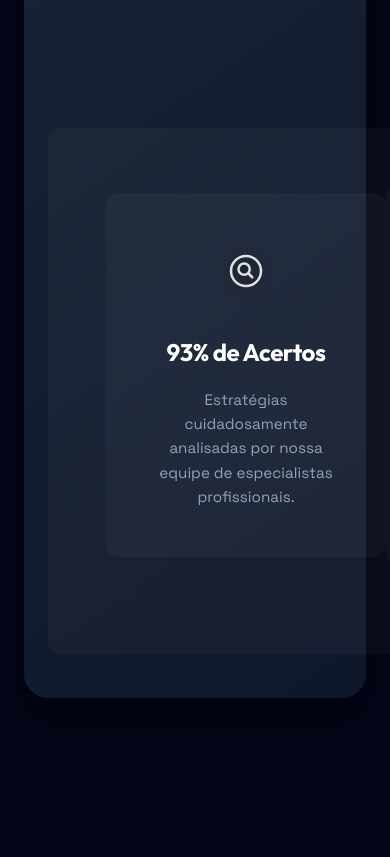
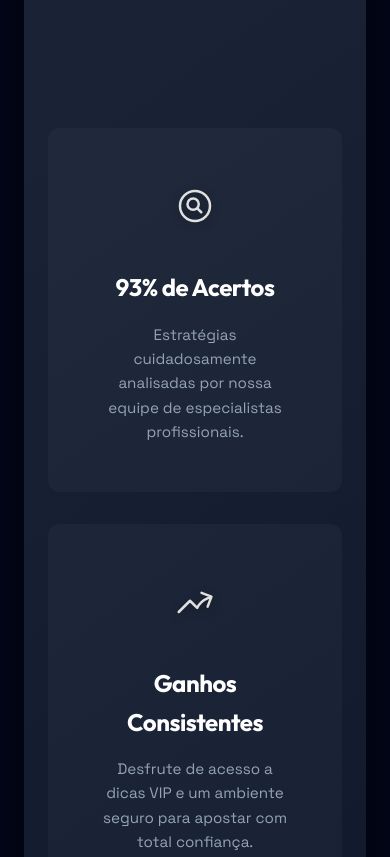
Before and after one commit to guilhermeepereiraa2004-ops/Winline, a plain HTML site: page index.html in a window 390 px wide. Shown: the part 1640-2497 px from the top of the page. Drawn offline with Linux system fonts and the light colour scheme.

Commit message:
Fix: HTML structure nesting for About Section responsiveness

```diff
--- a/index.html
+++ b/index.html
@@ -84,8 +84,6 @@
                 </div>
 
                 <div class="about-grid">
-                    <div class="about-item">
-                        <div class="about-icon-wrapper">
                     <!-- Item 1 -->
                     <div class="about-item">
                         <div class="about-icon-wrapper">
@@ -131,8 +129,6 @@
                         <p class="about-item-desc" data-i18n="about.item3.desc">
                             Ajudar você a maximizar seus resultados de forma responsável e profissional.
                         </p>
-                            </div>
-                        </div>
                     </div>
                 </div>
     </section>
```
Lines whose indentation alone changed are shown as unchanged.
